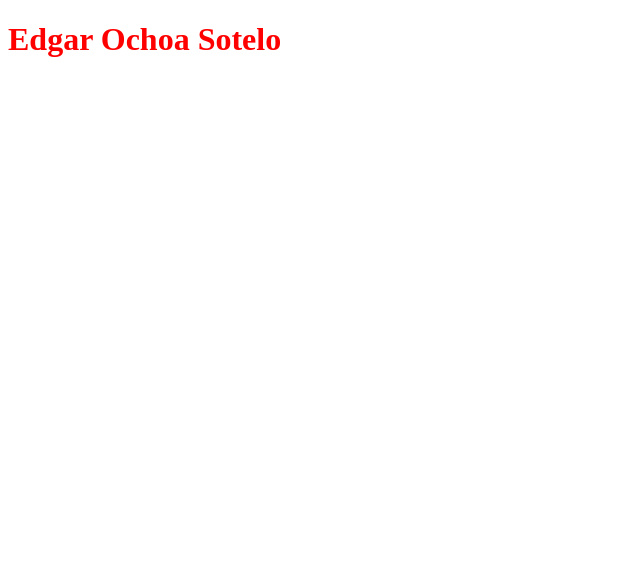
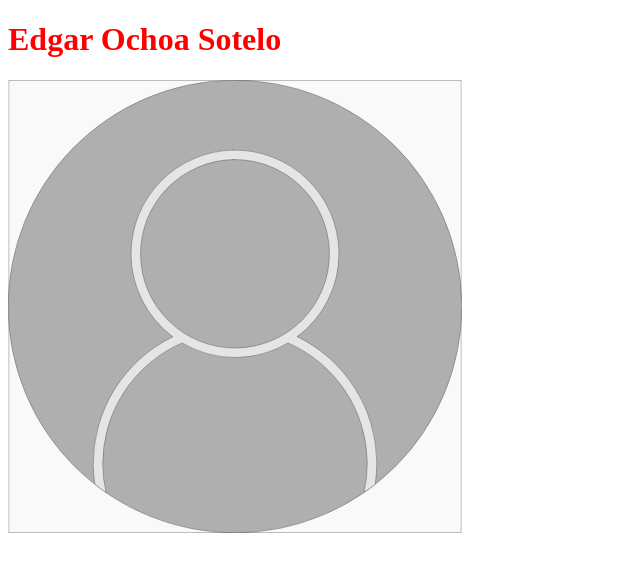
Before and after one commit to edgar-ochoa/edgar-ochoa.github.io, a plain HTML site: page index.html in a window 1280 px wide. Shown: the whole page, without its empty margins (0-640 px from the left). Drawn offline with Linux system fonts and the light colour scheme.

Commit message:
profile images added, images folder created

```diff
--- a/index.html
+++ b/index.html
@@ -3,7 +3,11 @@
         <link rel="stylesheet" href="styles.css"/>
     </head>
     <body>
-        <h1>Edgar Ochoa Sotelo</h1>
+        <div>
+            <h1>Edgar Ochoa Sotelo</h1>
+            <img src="\images\default_user_profile_pic_light.svg"/>
+        </div>
+
 
     </body>
 
```
Also changed, not shown: images/default_user_profile_pic_dark.png (added), images/default_user_profile_pic_light.svg (added).
